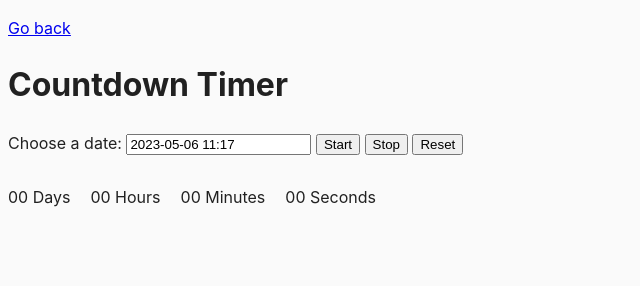
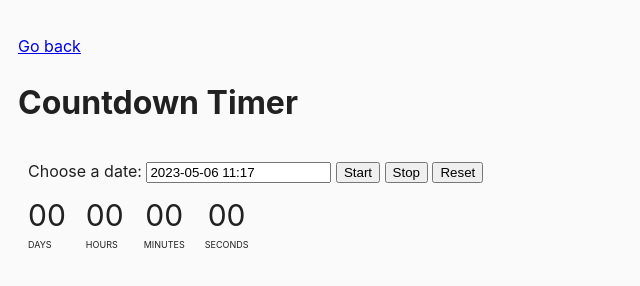
Before and after one commit to KingaMiko/goit-js-hw-09, a website built with Parcel: page src/02-timer.html in a window 1280 px wide. Shown: the whole page, without its empty margins (0-640 px from the left). Built offline with nearby package versions, Linux system fonts and the light colour scheme.

Commit message:
Task 2 css

```diff
--- a/src/css/common.css
+++ b/src/css/common.css
@@ -10,6 +10,7 @@ body {
   background-color: #fafafa;
   color: #212121;
   line-height: 1.5;
+  padding: 10px;
 }
 
 img {
@@ -17,8 +18,25 @@ img {
   max-width: 100%;
 }
 
+.container {
+  padding: 10px;
+}
 .timer {
   display: flex;
+  flex-wrap: wrap;
   gap: 20px;
-  margin-top: 30px;
+  margin-top: 10px;
 }
+
+.field {
+  text-align: center;
+}
+
+.value {
+  font-size: 30px;
+}
+.label {
+  text-transform: uppercase;
+  font-size: 9px;
+  display: flex;
+}
```
